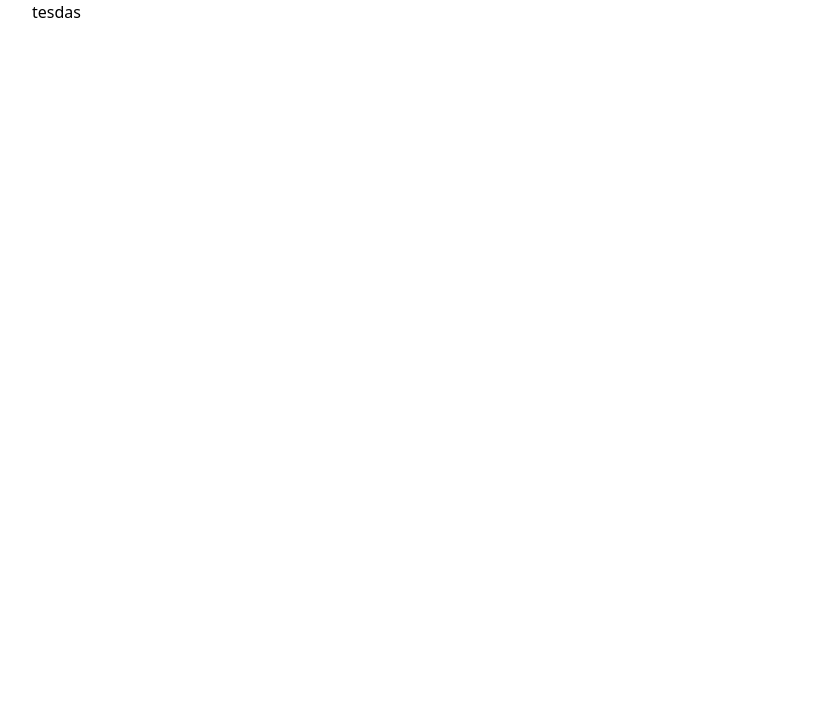
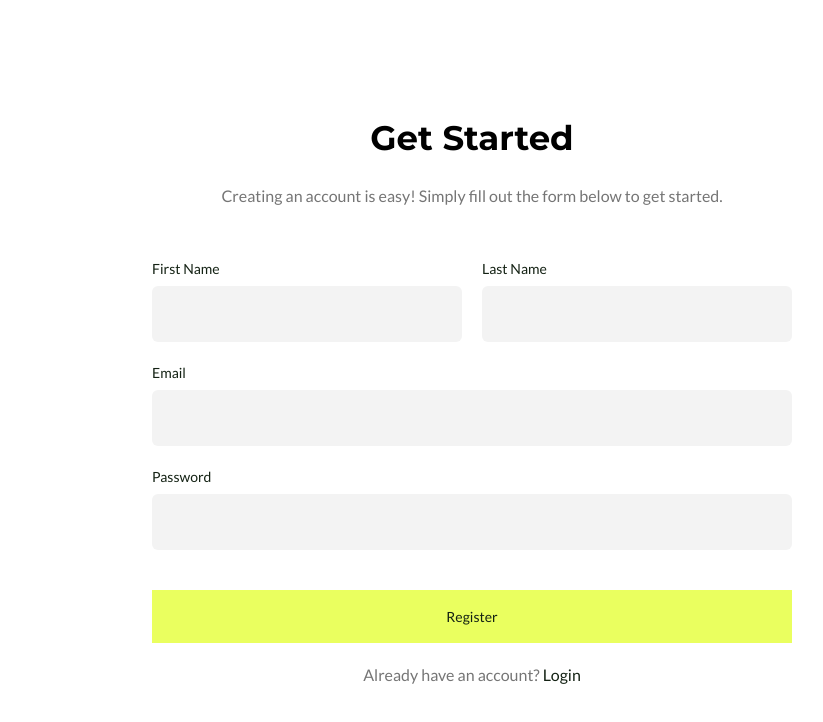
Before and after one commit to DzenisKajevic/hackaton-2023-fe, a React (Create React App) app: page / in a window 1280 px wide. Shown: the top 722 px of the page, without its empty margins (168-991 px from the left). Built offline with nearby package versions, Linux system fonts and the light colour scheme.

Commit message:
Register css

```diff
--- a/src/Components/Register.jsx
+++ b/src/Components/Register.jsx
@@ -2,8 +2,31 @@ import React from 'react';
 
 const Register = () => {
     return (
-        <div className='px-[200px]'>
-            tesdas
+        <div className='flex flex-col register-form h-[100vh] my-auto flex-auto items-center justify-center'>
+            <div className='md:w-1/2 flex flex-col'>
+                <h2 className='text-[34px] font-bold color-secondary text-center mb-[20px]'>Get Started</h2>
+                <p className='text-[16px] text-text text-center mb-[50px]'>Creating an account is easy! Simply fill out the form below to get started.</p>
+                <div className='flex mb-[20px]'>
+                    <div className='flex flex-col flex-1 mr-[10px]'>
+                        <label className="" htmlFor="">First Name</label>
+                        <input type="text" id="firstname" name="firstname" />
+                    </div>
+                    <div className='flex flex-col flex-1 ml-[10px]'>
+                        <label className="" htmlFor="">Last Name</label>
+                        <input type="text" id="lastname" name="lastname" />
+                    </div>
+                </div>
+                <div className='flex flex-col mb-[20px]'>
+                    <label className="" htmlFor="">Email</label>
+                    <input type="text" id="email" name="email" />
+                </div>
+                <div className='flex flex-col mb-[40px]'>
+                    <label className="" htmlFor="">Password</label>
+                    <input type="password" id="password" name="password" />
+                </div>
+                <button type='submit' className='text-[14px] text-secondary text-center mb-[20px]'>Register</button>
+                <p className='text-text text-center'>Already have an account? <span className='text-secondary'>Login</span></p>
+            </div>
         </div>
     );
 }
--- a/src/input.css
+++ b/src/input.css
@@ -3,3 +3,33 @@
 @tailwind base;
 @tailwind components;
 @tailwind utilities;
+
+* {
+    font-family: 'Lato', sans-serif;
+}
+
+h1,
+h2,
+h3,
+h4,
+h5,
+h6 {
+    font-family: 'Montserrat', sans-serif;
+}
+
+.register-form input {
+    background-color: #F3F3F3;
+    padding: 16px;
+    border-radius: 6px;
+}
+
+.register-form label {
+    margin-bottom: 7px;
+    font-size: 14px;
+    color: #142214;
+}
+
+.register-form button {
+    background-color: #EAFF5F;
+    padding: 16px;
+}
--- a/tailwind.config.js
+++ b/tailwind.config.js
@@ -3,10 +3,26 @@ module.exports = {
   content: ['./src/**/*.{js,jsx,ts,tsx}'],
   theme: {
     extend: {
+      colors: {
+        primary: "#ffffff",
+        secondary: "#142214",
+        accent: "#EAFF5F",
+        text: "#757575",
+        lgrey: "#F3F3F3",
+        blue: "#00A3FF"
+      },
       fontFamily: {
-        monserrat: ['Monserrat'],
-        lato: ['Lato']
-      }
+        montserrat: ["Montserrat", "sans-serif"],
+        lato: ["Lato", "sans-serif"]
+      },
+    },
+    screens: {
+      xs: "480px",
+      ss: "620px",
+      sm: "768px",
+      md: "1060px",
+      lg: "1200px",
+      xl: "1700px",
     },
   },
   plugins: [],
```
